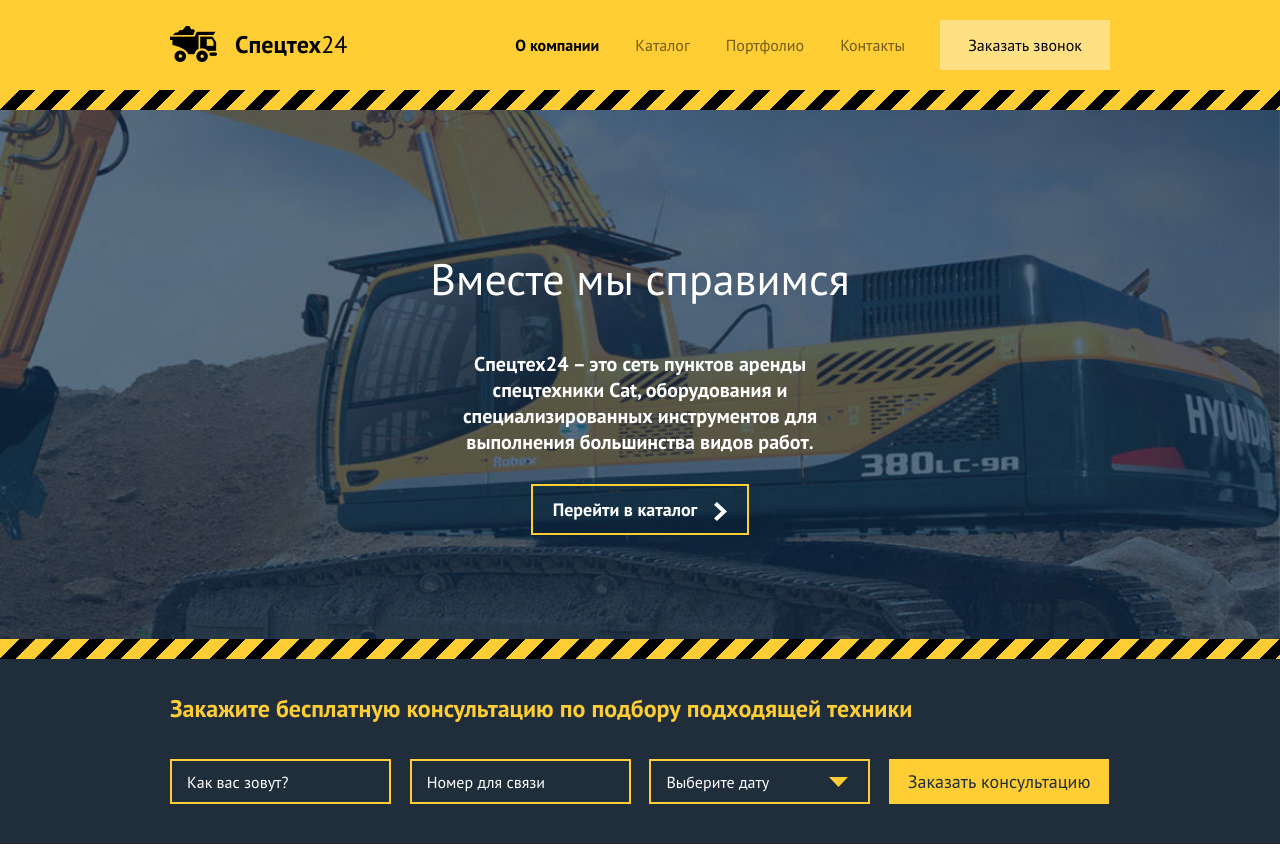
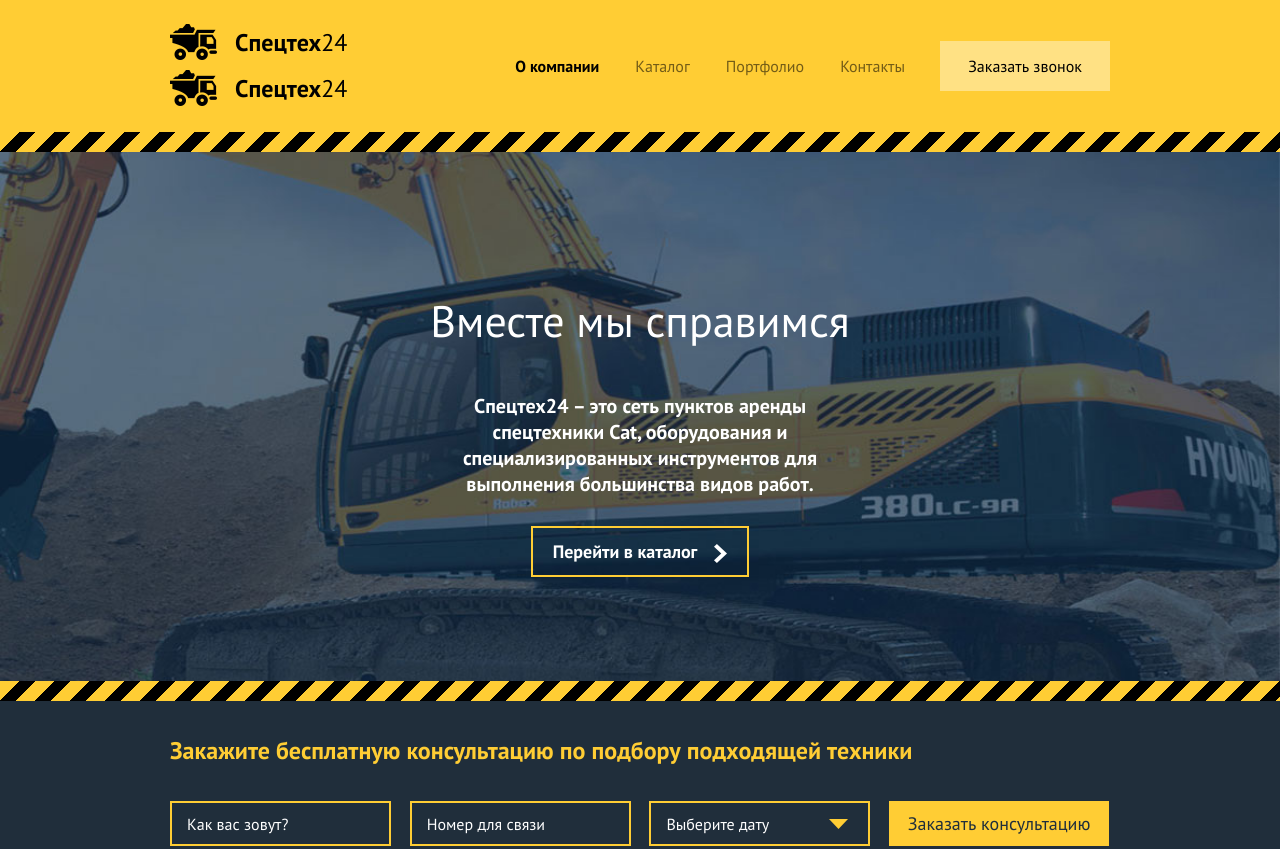
Before and after one commit to trudkoveb/Spectech, a plain HTML site: page index.html in a window 1280 px wide. Shown: the top 849 px of the page. Drawn offline with Linux system fonts and the light colour scheme.

Commit message:
new title header

```diff
--- a/index.html
+++ b/index.html
@@ -11,6 +11,7 @@
    <header class="page-header">
      <div class="container">
            <div class="header-logo">
+           <span class=""><b>Спецтех</b>24</span>
            <span class=""><b>Спецтех</b>24</span>
            </div>
             <nav class="main-nav">
```
